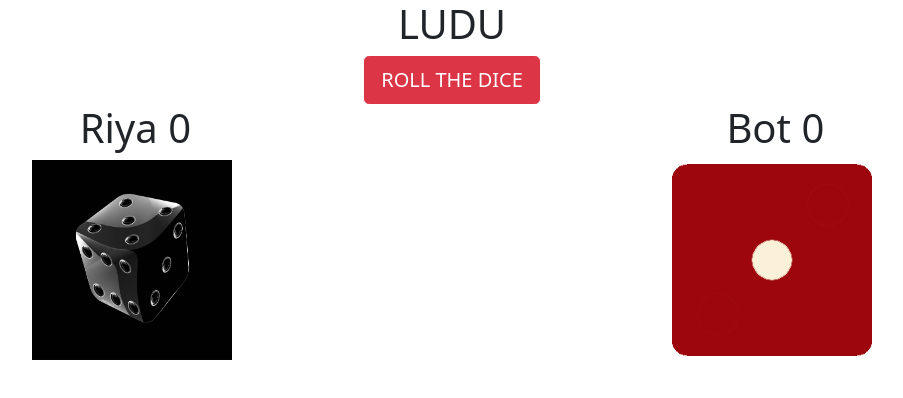
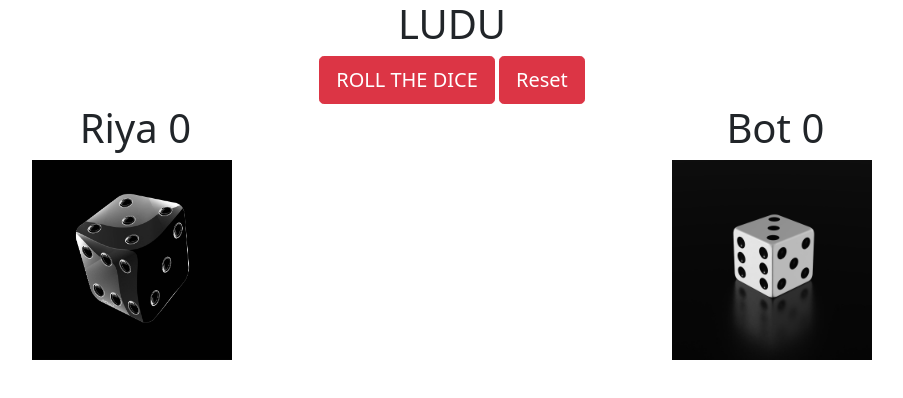
Before and after one commit to argha-shipansarker/dice_game.github.io, a plain HTML site: page index.html in a window 1280 px wide. Shown: the whole page, without its empty margins (188-1091 px from the left). Drawn offline with nearby package versions, Linux system fonts and the light colour scheme.

Commit message:
adding reset button

```diff
--- a/dice_game.js
+++ b/dice_game.js
@@ -21,7 +21,7 @@ const roll_sound = new Audio('sounds/dice_roll.wav');
 const roll_button_funtion = (value) => {
     ludu.riya = Math.ceil(Math.random()*6);
     ludu.bot = Math.ceil(Math.random()*6);
-    dice_image_delete_function();
+    // dice_image_delete_function();
     dice_image_show_function();
     winner_calculate_function(ludu.riya, ludu.bot);
     show_result_value_funtion();
@@ -84,3 +84,4 @@ const show_result_notice_funtion = () => {
 // Event listeners
 
 roll_button.addEventListener('click', roll_button_funtion);
+document.querySelector('#reset').addEventListener('click', dice_image_delete_function);
--- a/index.html
+++ b/index.html
@@ -18,6 +18,7 @@
 
     <div class="play-result-div">
         <button class="btn btn-danger btn-lg" id="roll-button">ROLL THE DICE</button>
+        <button class="btn btn-danger btn-lg" id="reset">Reset</button>
         <div id="result-notice">
 
         </div>
@@ -31,7 +32,7 @@
 
     <div class="dice-image-show">
         <img src="./images/riyalogo.jpg" alt="" id="riya-image">
-        <img src="./images/dice1.png" alt="" id="bot-image">
+        <img src="./images/botlogo.jpg" alt="" id="bot-image">
     </div>
 
     <script src="dice_game.js"></script>
```
